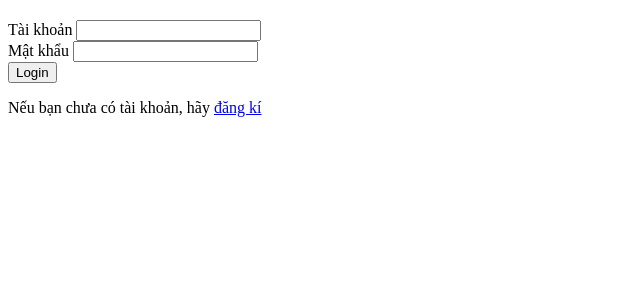
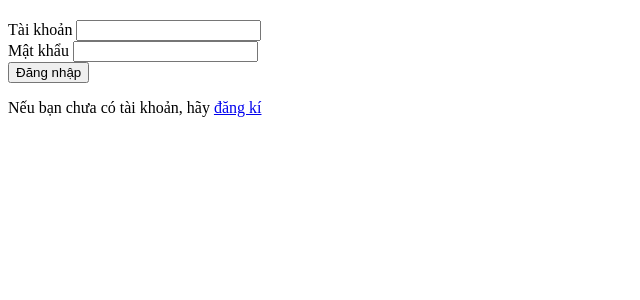
Before and after one commit to FattiesSoftware/doantruong-cbh-beta-forum, a PHP site: page /login.php in a window 1280 px wide. Shown: the part 47-347 px from the top of the page, without its empty margins (0-640 px from the left). Run offline with PHP 8.4, Linux system fonts and the light colour scheme.

Commit message:
fix tên login tiếng việt

```diff
--- a/login.php
+++ b/login.php
@@ -19,7 +19,7 @@
 			<input type="password" name="password">
 		</div>
 		<div class="input-group">
-			<button type="submit" name="submit" value="Register" >Login</button>
+			<button type="submit" name="submit" value="Register" >Đăng nhập</button>
 		</div>
 		<p>
 			Nếu bạn chưa có tài khoản, hãy <a href="register.php">đăng kí</a>
```
